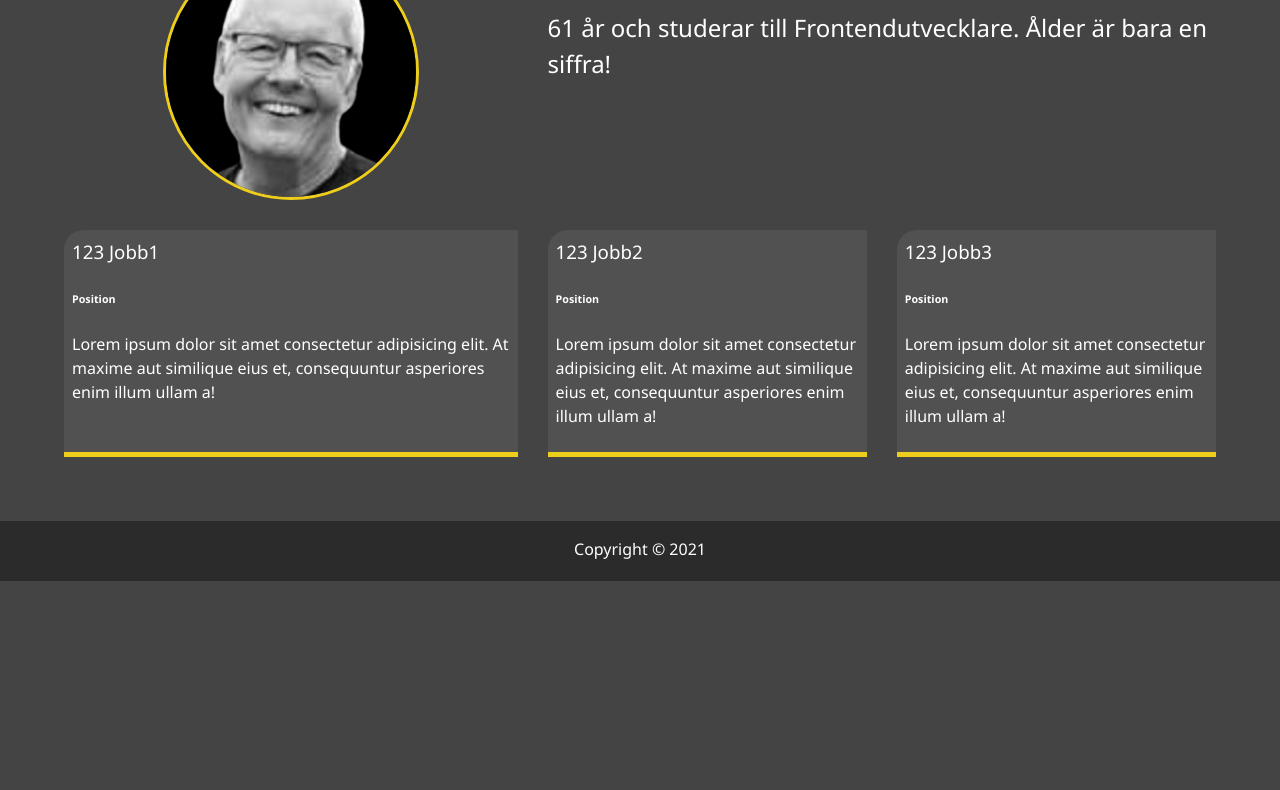
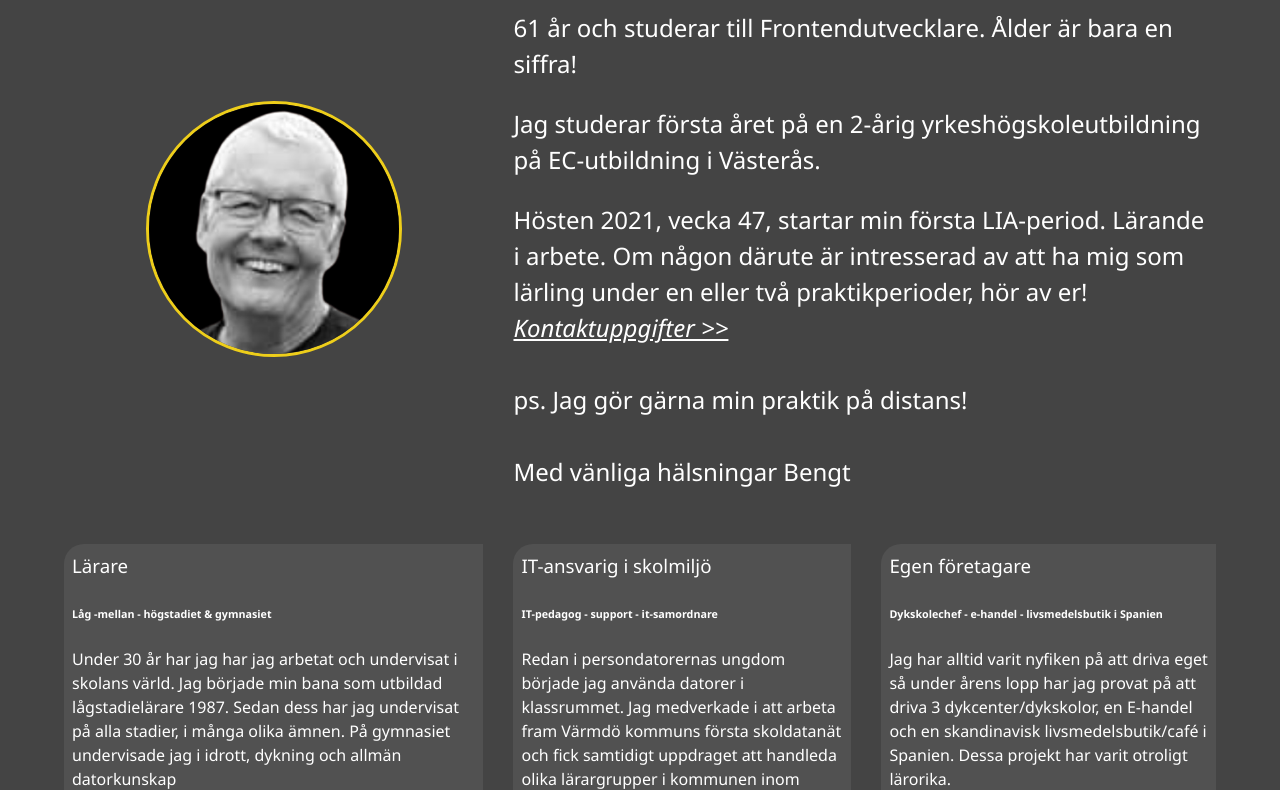
Before and after one commit to bengtuggla/portfolio, a website: page dist/about.html in a window 1280 px wide. Shown: the part 338-1128 px from the top of the page. Before the commit the page ends 919 px from the top, so only its background shows below. Drawn offline with Linux system fonts and the light colour scheme.

Commit message:
About me

```diff
--- a/dist/about.html
+++ b/dist/about.html
@@ -8,6 +8,7 @@
     <link rel="stylesheet" href="https://use.fontawesome.com/releases/v5.15.1/css/all.css" integrity="sha384-vp86vTRFVJgpjF9jiIGPEEqYqlDwgyBgEF109VFjmqGmIY/Y4HV4d3Gp2irVfcrp" crossorigin="anonymous">
 
     <link rel="stylesheet" href="css/main.css">
+    <style>.contactlink {text-decoration: underline; font-style: italic;}</style>
 </head>
 <body>
 <header>
@@ -45,25 +46,42 @@
     <div class="about-info">
         <img src="img/portrait.png" alt="Foto Bengt Uggla" class="bio-image">
         <div class="bio">
-            <h3 class="text-secondary">BIO</h3>
+            <h3 class="text-secondary">OM MIG</h3>
             <p>61 år och studerar till Frontendutvecklare. Ålder är bara en siffra!</p>
-            <p></p>
+            <p>Jag studerar första året på en 2-årig yrkeshögskoleutbildning på EC-utbildning i Västerås.</p>
+            <p>Hösten 2021, vecka 47, startar min första LIA-period. Lärande i arbete. Om någon därute är intresserad av att
+                ha mig som lärling under en eller två praktikperioder, hör av er!
+                <a class="contactlink" href="contact.html">Kontaktuppgifter >></a> <br> <br> ps. Jag gör gärna min praktik på distans! <br><br>
+
+                Med vänliga hälsningar
+
+                Bengt</p>
         </div>
         <div class="job job-1">
-            <h3>123 Jobb1</h3>
-            <h6>Position</h6>
-            <p>Lorem ipsum dolor sit amet consectetur adipisicing elit. At maxime aut similique eius et, consequuntur asperiores enim illum ullam a!</p>
+            <h3>Lärare</h3>
+            <h6>Låg -mellan - högstadiet & gymnasiet</h6>
+            <p>Under 30 år har jag har jag arbetat och undervisat i skolans värld.
+                Jag började min bana som utbildad lågstadielärare 1987. Sedan dess
+            har jag undervisat på alla stadier, i många olika ämnen. På gymnasiet
+            undervisade jag i idrott, dykning och allmän datorkunskap</p>
         </div>
         <div class="job job-2">
-            <h3>123 Jobb2</h3>
-            <h6>Position</h6>
-            <p>Lorem ipsum dolor sit amet consectetur adipisicing elit. At maxime aut similique eius et, consequuntur asperiores enim illum ullam a!</p>
+            <h3>IT-ansvarig i skolmiljö</h3>
+            <h6>IT-pedagog - support - it-samordnare</h6>
+            <p>Redan i persondatorernas ungdom började jag använda datorer i klassrummet. Jag medverkade i att arbeta fram
+                Värmdö kommuns första skoldatanät och fick samtidigt uppdraget att handleda olika lärargrupper i kommunen inom
+                skolverkets ITIS-projekt (IT i SKOLAN). Jag har parallellt med min undervisning haft olika skol-it uppdrag. Bl.a
+                var jag ansvarig för Doctus gymnasium & Gustavsbergs gymnasiums elev & personaldatorer samt IT-tekniskt/pedagogiskt stöd.
+            </p>
         </div>
         <div class="job job-3">
-            <h3>123 Jobb3</h3>
-            <h6>Position</h6>
-            <p>Lorem ipsum dolor sit amet consectetur adipisicing elit. At maxime aut similique eius et, consequuntur asperiores enim illum ullam a!</p>
+            <h3>Egen företagare</h3>
+            <h6>Dykskolechef - e-handel - livsmedelsbutik i Spanien</h6>
+            <p>Jag har alltid varit nyfiken på att driva eget så under årens lopp har jag provat på att driva 3 dykcenter/dykskolor, en E-handel
+                och en skandinavisk livsmedelsbutik/café i Spanien. Dessa projekt har varit otroligt lärorika.
+            </p>
         </div>
+
 
     </div>
 </main>
```
Also changed, not shown: dist/work.html (+1 -1 lines).
